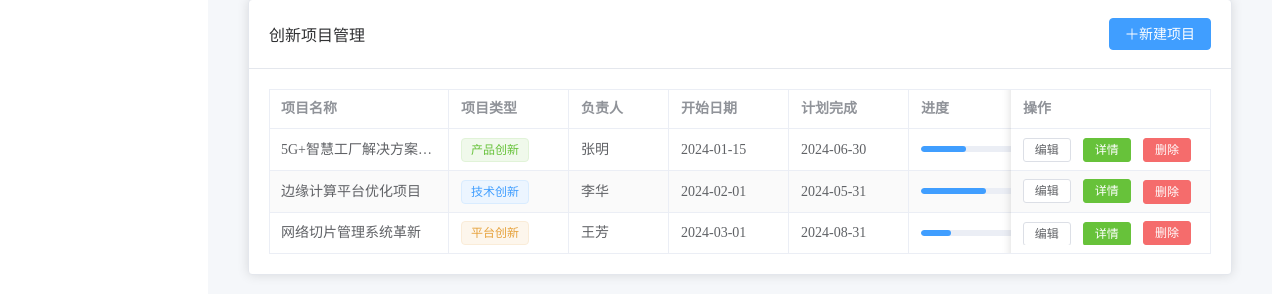
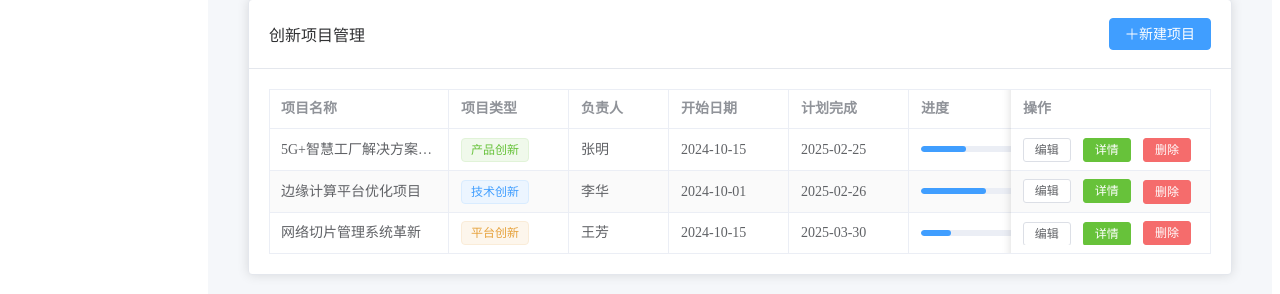
Before and after one commit to zt15864126114/5g-digital-platform, a Vue app: page /innovation in a window 1280 px wide. Shown: the part 284-578 px from the top of the page. Built offline with nearby package versions, Linux system fonts and the light colour scheme.

Commit message:
修改项目月份

```diff
--- a/src/views/BusinessInnovation.vue
+++ b/src/views/BusinessInnovation.vue
@@ -235,8 +235,8 @@ const projectData = ref([
     name: '5G+智慧工厂解决方案创新',
     type: '产品创新',
     leader: '张明',
-    startDate: '2024-01-15',
-    endDate: '2024-06-30',
+    startDate: '2024-10-15',
+    endDate: '2025-02-25',
     progress: 45,
     status: '进行中',
     description: '针对制造业数字化转型需求，开发基于5G网络的智慧工厂整体解决方案。',
@@ -252,8 +252,8 @@ const projectData = ref([
     name: '边缘计算平台优化项目',
     type: '技术创新',
     leader: '李华',
-    startDate: '2024-02-01',
-    endDate: '2024-05-31',
+    startDate: '2024-10-01',
+    endDate: '2025-02-26',
     progress: 65,
     status: '进行中',
     description: '优化现有边缘计算平台性能，提升数据处理效率和响应速度。',
@@ -269,8 +269,8 @@ const projectData = ref([
     name: '网络切片管理系统革新',
     type: '平台创新',
     leader: '王芳',
-    startDate: '2024-03-01',
-    endDate: '2024-08-31',
+    startDate: '2024-10-15',
+    endDate: '2025-03-30',
     progress: 30,
     status: '进行中',
     description: '重构网络切片管理系统，提升用户体验和管理效率。',
--- a/src/views/DataAnalysis.vue
+++ b/src/views/DataAnalysis.vue
@@ -250,7 +250,7 @@ const initTrendChart = () => {
       name: '用户数',
       type: 'line',
       smooth: true,
-      data: [4200, 4500, 4800, 5100, 5400, 5800, 6200, 6500, 6800, 7200, 7500, 7800],
+      data: [0, 0, 0, 0, 0, 0, 0, 0, 6800, 7200, 7500, 7800],
       symbolSize: 6,
       symbol: 'circle',
       itemStyle: {
--- a/src/views/InformationCollection.vue
+++ b/src/views/InformationCollection.vue
@@ -137,7 +137,7 @@ const statistics = ref([
 const tableData = ref([
   {
     id: 1,
-    date: '2024-03-20',
+    date: '2024-10-20',
     collector: '张明',
     source: '客户反馈',
     type: '产品建议',
@@ -146,7 +146,7 @@ const tableData = ref([
   },
   {
     id: 2,
-    date: '2024-03-20',
+    date: '2024-10-20',
     collector: '李华',
     source: '市场调研',
     type: '竞品信息',
@@ -155,16 +155,16 @@ const tableData = ref([
   },
   {
     id: 3,
-    date: '2024-03-19',
+    date: '2024-10-19',
     collector: '王芳',
     source: '行业会议',
     type: '行业动态',
-    content: '2024年第二季度将有新的5G行业政策出台，可能影响专网建设。',
+    content: '2024年第四季度将有新的5G行业政策出台，可能影响专网建设。',
     status: '待处理'
   },
   {
     id: 4,
-    date: '2024-03-19',
+    date: '2024-10-19',
     collector: '赵伟',
     source: '合作伙伴',
     type: '市场机会',
@@ -173,7 +173,7 @@ const tableData = ref([
   },
   {
     id: 5,
-    date: '2024-03-18',
+    date: '2024-10-18',
     collector: '陈明',
     source: '内部员工',
     type: '产品建议',
--- a/src/views/InformationMaintenance.vue
+++ b/src/views/InformationMaintenance.vue
@@ -308,7 +308,7 @@ const statistics = [
 const tableData = ref([
   {
     id: 1,
-    date: '2024-03-20',
+    date: '2024-10-20',
     type: '产品信息',
     title: '5G网络切片产品更新说明',
     operator: '张工',
@@ -321,7 +321,7 @@ const tableData = ref([
   },
   {
     id: 2,
-    date: '2024-03-19',
+    date: '2024-10-19',
     type: '技术文档',
     title: 'API接口文档更新',
     operator: '李工',
```
